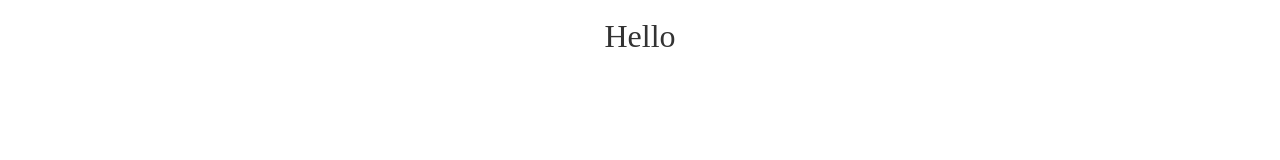
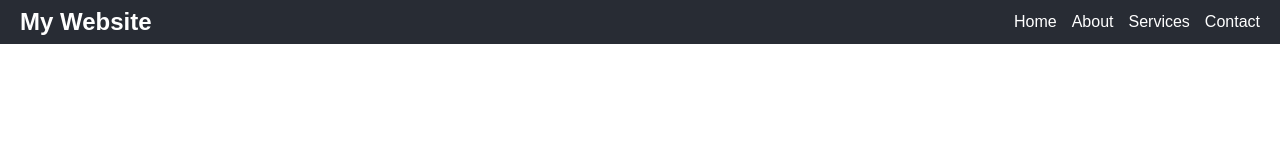
Before and after one commit to tamnp312/TestGit, a plain HTML site: page index.html in a window 1280 px wide. Drawn offline with Linux system fonts and the light colour scheme.

Commit message:
create header

```diff
--- /dev/null
+++ b/header.html
@@ -0,0 +1,50 @@
+<!DOCTYPE html>
+<html lang="vi">
+<head>
+    <meta charset="UTF-8">
+    <meta name="viewport" content="width=device-width, initial-scale=1.0">
+    <title>Header Component</title>
+    <style>
+        body {
+            font-family: Arial, sans-serif;
+            margin: 0;
+            padding: 0;
+        }
+        header {
+            background-color: #282c34;
+            color: #ffffff;
+            padding: 10px 20px;
+            display: flex;
+            justify-content: space-between;
+            align-items: center;
+        }
+        .logo {
+            font-size: 1.5em;
+            font-weight: bold;
+        }
+        nav {
+            display: flex;
+            gap: 15px;
+        }
+        nav a {
+            color: #ffffff;
+            text-decoration: none;
+            font-weight: normal;
+        }
+        nav a:hover {
+            text-decoration: underline;
+        }
+    </style>
+</head>
+<body>
+    <header>
+        <div class="logo">My Website</div>
+        <nav>
+            <a href="#home">Home</a>
+            <a href="#about">About</a>
+            <a href="#services">Services</a>
+            <a href="#contact">Contact</a>
+        </nav>
+    </header>
+</body>
+</html>
--- a/index.html
+++ b/index.html
@@ -9,6 +9,16 @@
 
 </head>
 <body>
-    <h1 class="heading"> Hello </h1>
+    <script>
+        fetch('header.html')
+            .then(response => response.text())
+            .then(data => {
+                const container = document.createElement('div');
+                container.innerHTML = data;
+                document.body.prepend(container);
+            })
+            .catch(error => console.error('Error loading header:', error));
+    </script>
+
 </body>
 </html>
```
